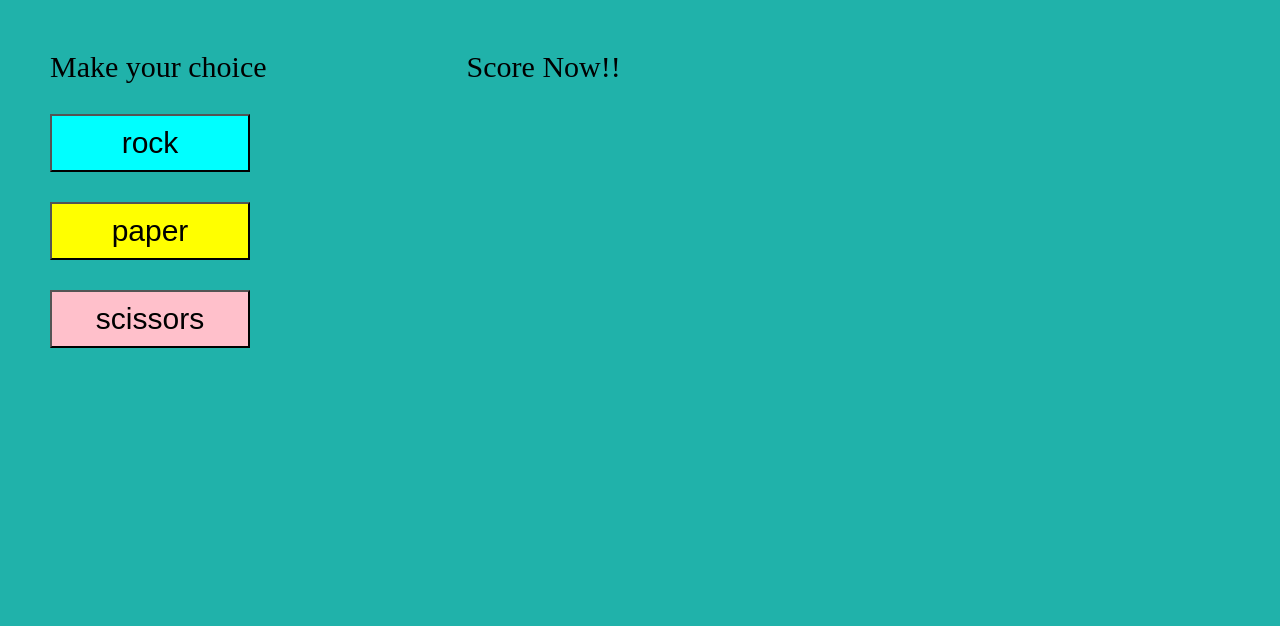
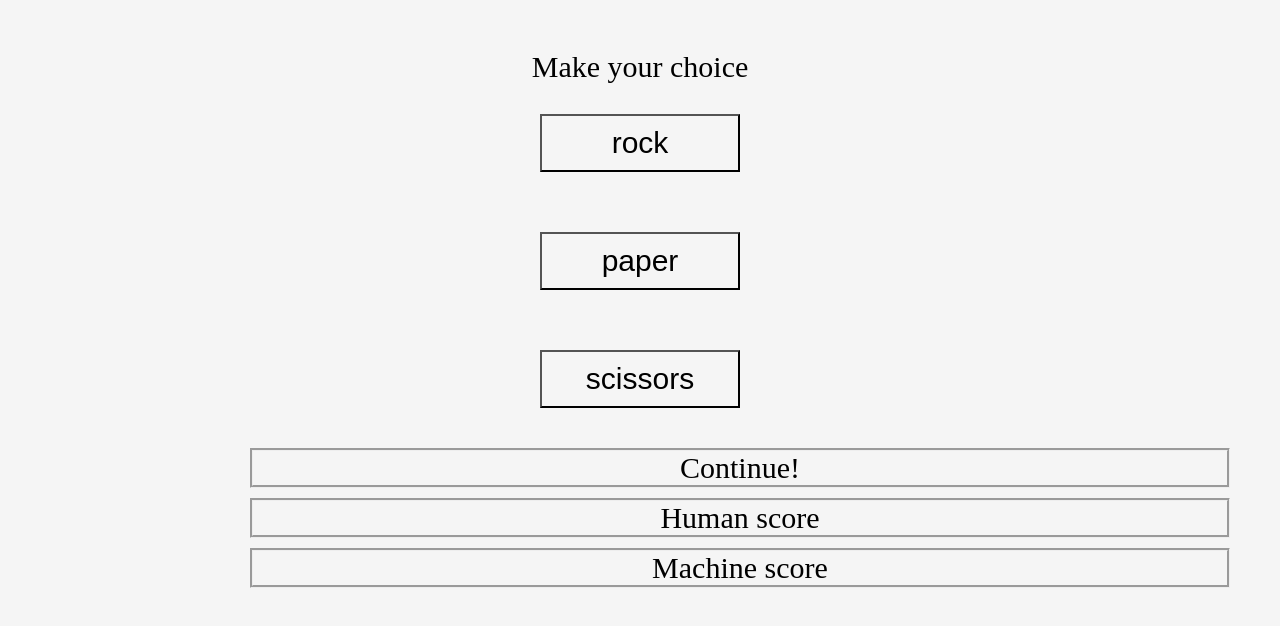
Before and after one commit to deepakraut-svg/rps, a plain HTML site: page index.html in a window 1280 px wide. Drawn offline with Linux system fonts and the light colour scheme.

Commit message:
human and machine score added

```diff
--- a/file.js
+++ b/file.js
@@ -1,9 +1,15 @@
-const display = document.querySelector(".result");
-const rockButton = document.getElementById("rock");
-const paperButton = document.getElementById("paper");
-const scissorsButton = document.getElementById("scissors");
+const display = document.querySelector("#result");
+const hscore = document.querySelector("#human");
+const cscore = document.querySelector("#computer");
+const rockButton = document.querySelector("#rock");
+const paperButton = document.querySelector("#paper");
+const scissorsButton = document.querySelector("#scissors");
+
 let humanScore = 0;
 let computerScore = 0;
+
+//hscore.textContent = `Human score ${humanScore}!!`;
+//cscore.textContent = `Computer score ${computerScore}!!`;
 
 function playGame(buttontext) {
   let playRound = () => {
@@ -62,12 +68,15 @@ function playGame(buttontext) {
     computerScore = computerScore;
   }
 
+  hscore.textContent = `Human score ${humanScore}`;
+  cscore.textContent = `Machine's score ${computerScore}!!`;
+
   if (humanScore >= 5) {
-    display.textContent = `Congrats you won! Your score at end of 5 rounds is ${humanScore} and computers score is ${computerScore}!`;
+    display.textContent = `Congrats you won! Your score is ${humanScore} and  machine's score is ${computerScore}! Make a choice again to start new game!!`;
     humanScore = 0;
     computerScore = 0;
   } else if (computerScore >= 5) {
-    display.textContent = `Sorry you lost on! Your score at end of 5 rounds is ${humanScore} and computers score is ${computerScore}!`;
+    display.textContent = `Sorry you lost on! Your score is ${humanScore} and machine's score is ${computerScore}! Make a choice again to start new game!!`;
     humanScore = 0;
     computerScore = 0;
   } else {
@@ -75,9 +84,9 @@ function playGame(buttontext) {
   }
 }
 
-rockButton.setAttribute("style", "background-color:cyan;");
-paperButton.setAttribute("style", "background-color:yellow;");
-scissorsButton.setAttribute("style", "background-color:pink;");
+//rockButton.setAttribute("style", "background-color:cyan;");
+//paperButton.setAttribute("style", "background-color:yellow;");
+//scissorsButton.setAttribute("style", "background-color:pink;");
 
 rockButton.addEventListener("click", (event) => {
   let result = playGame("rock");
--- a/index.html
+++ b/index.html
@@ -14,7 +14,9 @@
       <button id="scissors">scissors</button>
     </div>
     <div>
-      <p class="result">Score Now!!</p>
+      <p id="result">Continue!</p>
+      <p id="human">Human score</p>
+      <p id="computer">Machine score</p>
     </div>
     <script src="file.js"></script>
   </body>
--- a/style.css
+++ b/style.css
@@ -1,13 +1,13 @@
 * {
-  background-color: lightseagreen;
+  background-color: whitesmoke;
   margin: 0;
   padding: 0;
 }
 
 body {
   display: flex;
-  flex-direction: row;
-  text-align: left;
+  flex-direction: column;
+  text-align: center;
   font-size: 30px;
   margin: 20px;
   padding: 30px;
@@ -18,8 +18,23 @@ button {
   font-size: 30px;
   padding: 10px;
   width: 200px;
+  margin-bottom: 30px;
 }
 
-.result {
+button:hover {
+  background-color: lightslategray;
+  color: white;
+  transition: background-color 0.3s;
+  cursor: progress;
+}
+
+#result,
+#human,
+#computer {
+  display: flex;
+  flex-direction: column;
   margin-left: 200px;
+  margin-top: 10px;
+  border-style: groove;
+  align-self: center;
 }
```
